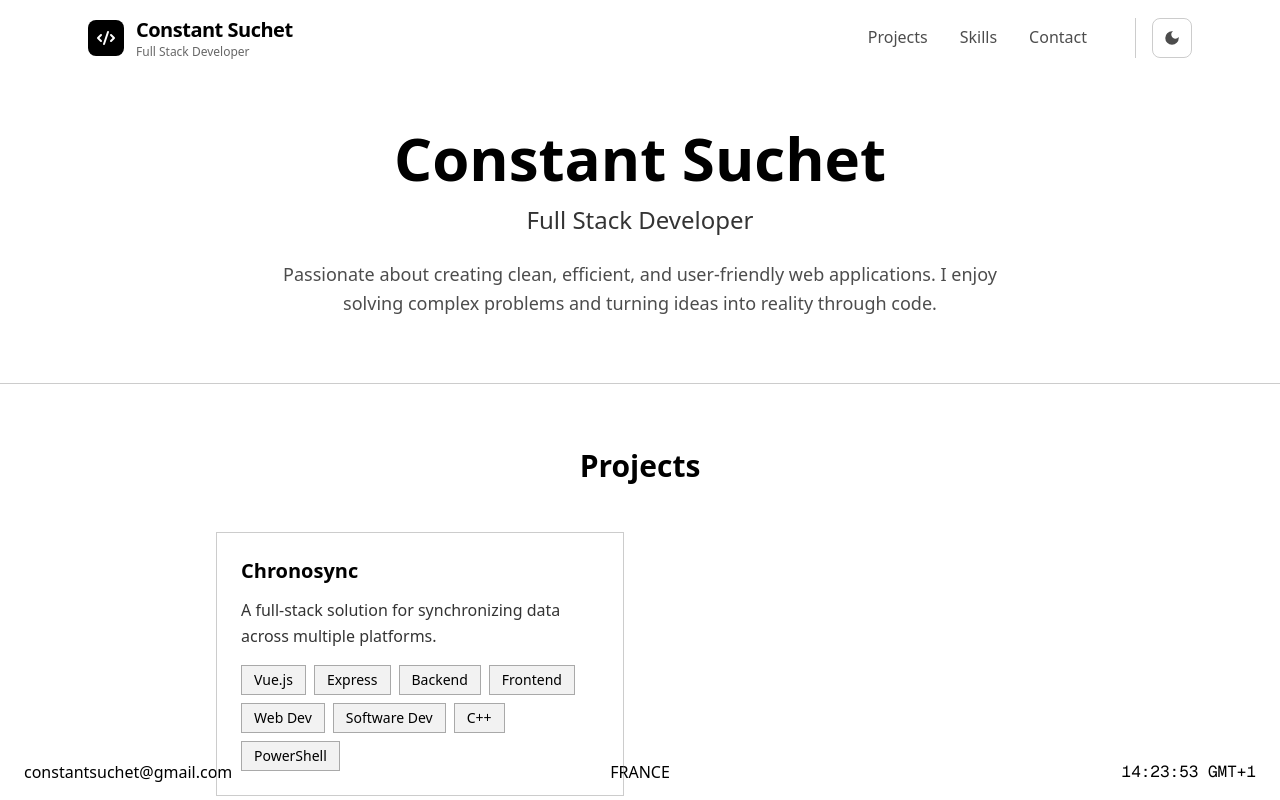
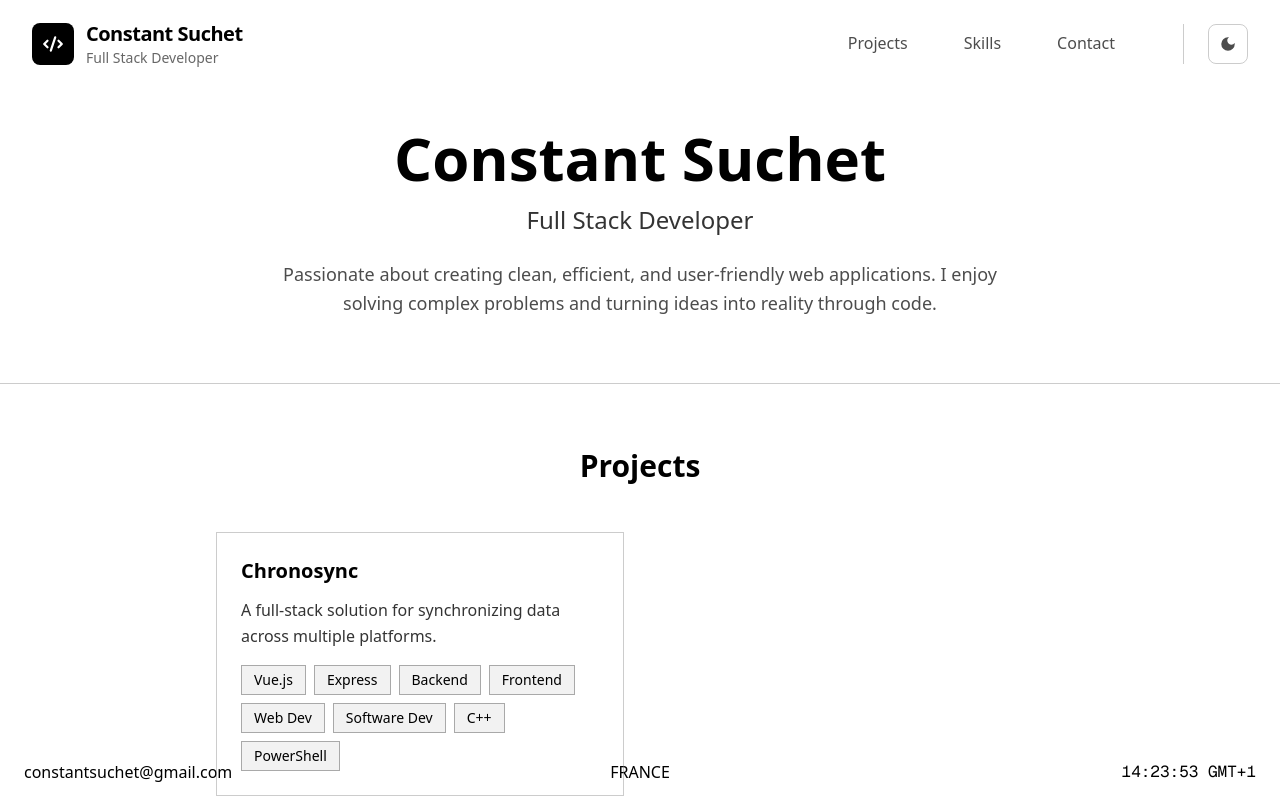
Before and after one commit to gh-Constant/portfolio2026, a Next.js app: page / in a window 1280 px wide. Shown: the top 800 px of the page. Built offline with nearby package versions, Linux system fonts and the light colour scheme.

Commit message:
better navbar

```diff
--- a/src/app/components/Navbar.tsx
+++ b/src/app/components/Navbar.tsx
@@ -34,22 +34,26 @@ const Navbar = () => {
   };
 
   return (
-    <nav className={`fixed top-0 left-0 right-0 z-50 transition-all duration-300 ${
+    <nav className={`fixed top-0 left-0 right-0 z-50 transition-all duration-300 ease-out ${
       isScrolled
-        ? 'bg-background/95 backdrop-blur-md border-b border-foreground/10 shadow-sm'
+        ? `bg-background/95 backdrop-blur-md border-b ${theme === 'dark' ? 'border-white/10' : 'border-black/10'} shadow-sm`
         : 'bg-transparent'
     }`}>
-      <div className="max-w-6xl mx-auto px-6 py-4">
+      <div className="max-w-7xl mx-auto px-8 py-5">
         <div className="flex justify-between items-center">
           {/* Brand Logo */}
           <Link href="/">
-            <div className="flex items-center space-x-3 hover:opacity-80 transition-opacity group cursor-pointer">
-              <div className="p-2 bg-foreground text-background rounded-lg group-hover:scale-105 transition-transform">
-                <HiCode size={20} />
+            <div className="flex items-center space-x-3 hover:opacity-90 transition-opacity duration-200 group cursor-pointer">
+              <div className="p-2.5 bg-foreground text-background rounded-lg group-hover:scale-105 transition-transform duration-200">
+                <HiCode size={22} />
               </div>
               <div className="flex flex-col">
-                <span className="text-xl font-bold tracking-tight">Constant Suchet</span>
-                <span className="text-xs text-foreground/60 font-medium">Full Stack Developer</span>
+                <span className="text-xl font-bold tracking-tight">
+                  Constant Suchet
+                </span>
+                <span className="text-sm text-foreground/60 font-medium">
+                  Full Stack Developer
+                </span>
               </div>
             </div>
           </Link>
@@ -58,36 +62,40 @@ const Navbar = () => {
           <div className="hidden md:flex items-center space-x-8">
             <button
               onClick={() => scrollToSection('projects')}
-              className="text-foreground/70 hover:text-foreground transition-colors font-medium relative group"
+              className="relative px-3 py-2 text-foreground/70 hover:text-foreground transition-colors duration-200 font-medium group"
             >
               Projects
-              <span className="absolute -bottom-1 left-0 w-0 h-0.5 bg-foreground transition-all group-hover:w-full"></span>
+              <span className="absolute bottom-0 left-0 w-0 h-0.5 bg-foreground transition-all duration-200 group-hover:w-full"></span>
             </button>
             <button
               onClick={() => scrollToSection('skills')}
-              className="text-foreground/70 hover:text-foreground transition-colors font-medium relative group"
+              className="relative px-3 py-2 text-foreground/70 hover:text-foreground transition-colors duration-200 font-medium group"
             >
               Skills
-              <span className="absolute -bottom-1 left-0 w-0 h-0.5 bg-foreground transition-all group-hover:w-full"></span>
+              <span className="absolute bottom-0 left-0 w-0 h-0.5 bg-foreground transition-all duration-200 group-hover:w-full"></span>
             </button>
             <button
               onClick={() => scrollToSection('contact')}
-              className="text-foreground/70 hover:text-foreground transition-colors font-medium relative group"
+              className="relative px-3 py-2 text-foreground/70 hover:text-foreground transition-colors duration-200 font-medium group"
             >
               Contact
-              <span className="absolute -bottom-1 left-0 w-0 h-0.5 bg-foreground transition-all group-hover:w-full"></span>
+              <span className="absolute bottom-0 left-0 w-0 h-0.5 bg-foreground transition-all duration-200 group-hover:w-full"></span>
             </button>
 
             {/* Theme Toggle */}
-            <div className="ml-4 pl-4 border-l border-foreground/20">
+            <div className="ml-6 pl-6 border-l border-foreground/20">
               <button
                 onClick={toggleTheme}
-                className="text-foreground/70 hover:text-foreground transition-all p-2.5 border border-foreground/20 hover:border-foreground/40 rounded-lg hover:bg-foreground/5 group"
+                className={`p-2.5 rounded-lg border transition-all duration-200 hover:scale-105 ${
+                  theme === 'dark'
+                    ? 'border-white/20 hover:border-white/40 hover:bg-white/10 text-white/70 hover:text-white'
+                    : 'border-black/20 hover:border-black/40 hover:bg-black/10 text-black/70 hover:text-black'
+                }`}
                 aria-label="Toggle theme"
               >
                 {theme === 'light' ?
-                  <MdDarkMode size={18} className="group-hover:rotate-12 transition-transform" /> :
-                  <MdLightMode size={18} className="group-hover:rotate-12 transition-transform" />
+                  <MdDarkMode size={18} className="transition-transform duration-200 hover:rotate-12" /> :
+                  <MdLightMode size={18} className="transition-transform duration-200 hover:rotate-12" />
                 }
               </button>
             </div>
@@ -97,10 +105,17 @@ const Navbar = () => {
           <div className="md:hidden flex items-center space-x-4">
             <button
               onClick={toggleTheme}
-              className="text-foreground/70 hover:text-foreground transition-colors p-2 border border-foreground/20 hover:border-foreground/40 rounded-lg"
+              className={`p-2.5 rounded-lg border transition-all duration-200 ${
+                theme === 'dark'
+                  ? 'border-white/20 hover:border-white/40 hover:bg-white/10 text-white/70 hover:text-white'
+                  : 'border-black/20 hover:border-black/40 hover:bg-black/10 text-black/70 hover:text-black'
+              }`}
               aria-label="Toggle theme"
             >
-              {theme === 'light' ? <MdDarkMode size={18} /> : <MdLightMode size={18} />}
+              {theme === 'light' ?
+                <MdDarkMode size={18} className="transition-transform duration-200 hover:rotate-12" /> :
+                <MdLightMode size={18} className="transition-transform duration-200 hover:rotate-12" />
+              }
             </button>
           </div>
         </div>
```
